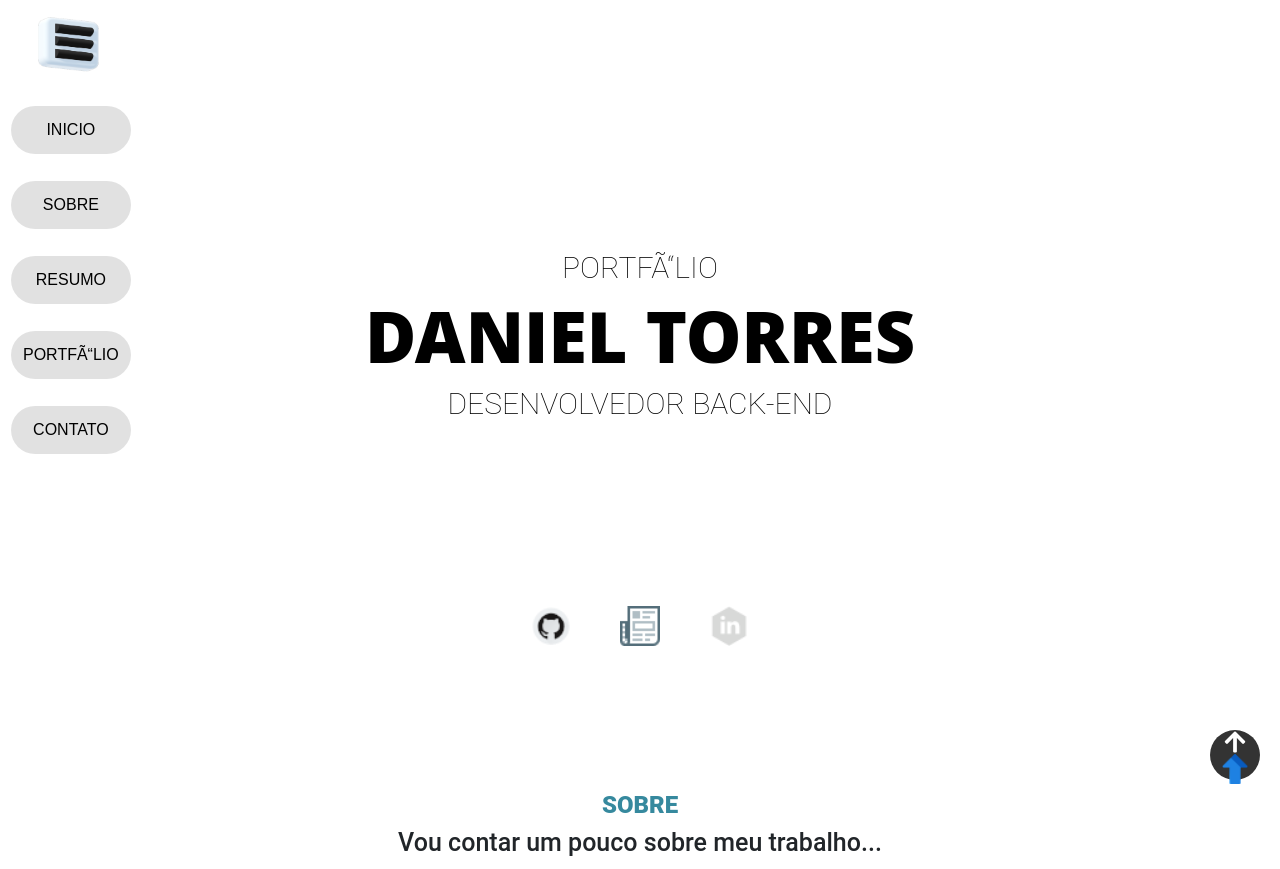
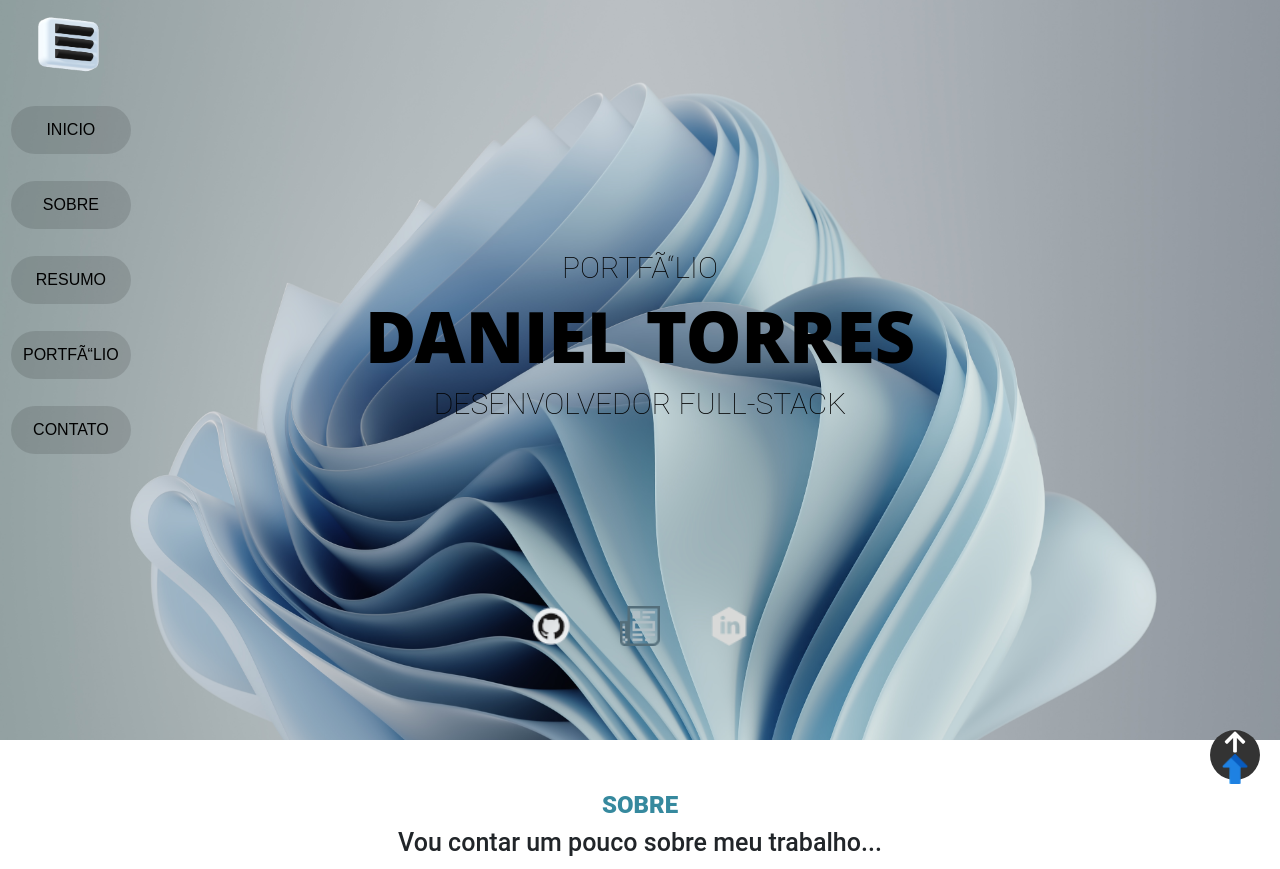
Before and after one commit to devdanieltorres/devdanieltorres.github.io, a PHP site: page / in a window 1280 px wide. Shown: the top 869 px of the page. Run offline with PHP 8.4, Linux system fonts and the light colour scheme; some libraries are stand-ins or nearby versions.

Commit message:
retirando imagem 3d

```diff
--- a/index.html
+++ b/index.html
@@ -39,13 +39,12 @@
 		</a>
 	</header>
 	<main>
-		<spline-viewer class="imagem-fundo"
-			url="https://prod.spline.design/VRyKTg2HCSIAcZs9/scene.splinecode"></spline-viewer>
+		<div class="imagem-fundo"></div>
 		<section id="inicio">
 			<div class="conteudo-inicial">
 				<h1 class="nome-medio">PORTFÓLIO</h1>
 				<h1 class="nome-grande">DANIEL TORRES</h1>
-				<h1 class="nome-medio margem-saibamais">DESENVOLVEDOR BACK-END</h1>
+				<h1 class="nome-medio margem-saibamais">DESENVOLVEDOR FULL-STACK</h1>
 			</div>
 			<div class="conteudo-social">
 				<a href="https://github.com/devdanieltorres" title="GitHub" target="_blank">
@@ -269,8 +268,6 @@
 					onclick="mostrarImagemGrandeFind('imagens/find (2).png')">
 				<img class="thumbnail" src="imagens/find (3).png"
 					onclick="mostrarImagemGrandeFind('imagens/find (3).png')">
-				<img class="thumbnail" src="imagens/find (4).png"
-					onclick="mostrarImagemGrandeFind('imagens/find (4).png')">
 				<img class="thumbnail" src="imagens/find (5).png"
 					onclick="mostrarImagemGrandeFind('imagens/find (5).png')">
 				<img class="thumbnail" src="imagens/find (6).png"
--- a/style.css
+++ b/style.css
@@ -498,6 +498,7 @@ h1 {
 
   /*adiciona a imagem inicial*/
   .imagem-fundo {
+    background-image: url('imagens/inicio.jpg');
     background-size: cover;
     background-position: center center;
     height: 740px;
```
Also changed, not shown: imagens/inicio.jpg (added).
